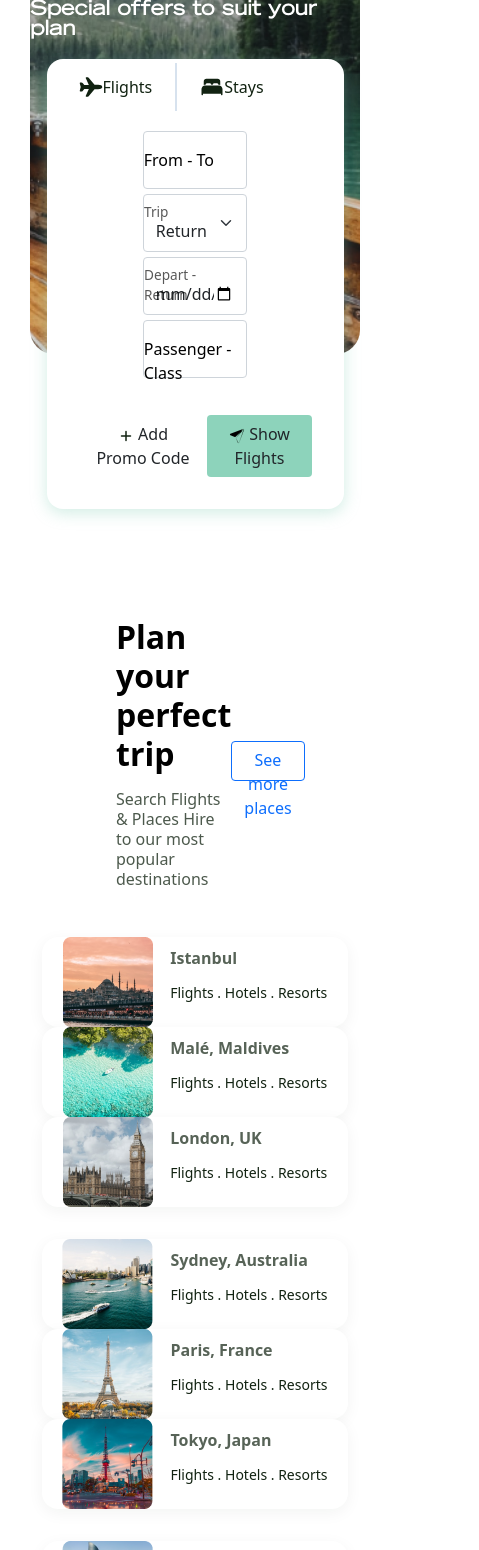
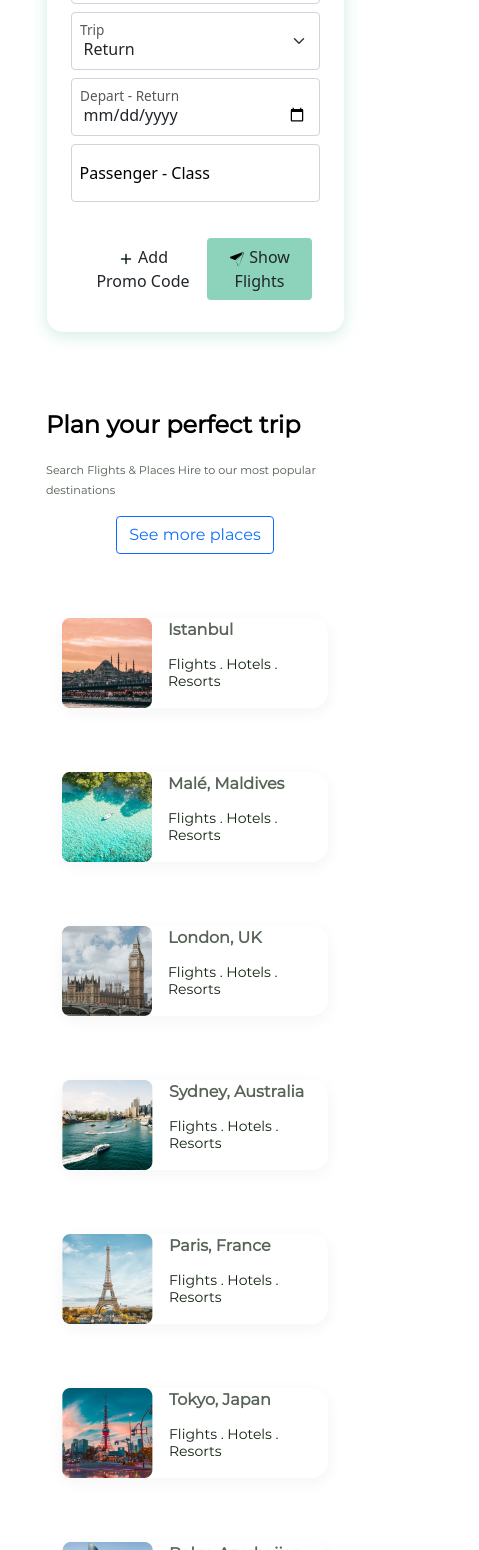
Before and after one commit to AboodW/Travel_LandingPage, a plain HTML site: page index.html in a window 390 px wide. Shown: the part 450-2000 px from the top of the page, 479 px wide, since content can reach past the window. Drawn offline with nearby package versions, Linux system fonts and the light colour scheme.

Commit message:
start responsive design

```diff
--- a/Css/style.css
+++ b/Css/style.css
@@ -14,9 +14,7 @@
     url("../assets/webfonts/Montserrat\ Regular.ttf") format("woff"),
     url("../assets/webfonts/Montserrat\ Regular.ttf") format("truetype");
 }
-/* body {
-  margin: 30px;
-} */
+
 /*  background-image: linear-gradient(to bottom, rgba(0, 0, 0, 0.5), rgba(0, 0, 0, 0));*/
 
 .title div.p {
@@ -42,24 +40,21 @@ header {
 }
 
 .text1 {
-  font-size: 45px;
+  font-size: 2.8125rem;
   font-weight: 700;
   font-family: "TradeGothic LT Extended", sans-serif;
 }
 .text2 {
-  font-size: 80px;
+  font-size: 5rem;
   font-weight: 700;
   font-family: "TradeGothic LT Extended", sans-serif;
 }
 .text3 {
-  font-size: 20px;
+  font-size: 1.25rem;
   font-weight: 600;
   font-family: "TradeGothic LT Extended", sans-serif;
 }
 
-/* .whitebar {
-  max-width: 89.275%;
-} */
 .barcon {
   position: absolute;
   width: 90%;
@@ -87,22 +82,13 @@ label {
   color: black;
 }
 
-/* .bar2 div {
-  max-width: 20.25rem;
-} */
-
-/* .fromfield,
-.datefield,
-.textfield {
-  max-width: 20.25rem;
-} */
-
 .showflights {
   background-color: #8dd3bb;
 }
 
 p.plantitle {
-  font-size: 32px;
+  font-family: "Montserrat Regular", sans-serif;
+  font-size: 2rem;
   line-height: 39px;
   font-weight: 600;
   color: #000000;
@@ -110,10 +96,14 @@ p.plantitle {
 
 p.plansmallparag {
   font-weight: 400;
-  font-size: 16px;
+  font-size: 1rem;
   line-height: 20px;
   color: #112211;
   opacity: 0.75;
+  font-family: "Montserrat Regular", sans-serif;
+}
+.seemorebutton {
+  font-family: "Montserrat Regular", sans-serif;
 }
 
 main {
@@ -122,50 +112,33 @@ main {
   margin-right: 30px;
 }
 
-.plan .container .row .col-md-4 {
+.plan .container .row {
+  margin-top: 32px;
+}
+
+.shadowplanimages {
   background: #ffffff;
-  /* Cards Shadow */
   box-shadow: 0px 4px 16px rgba(17, 34, 17, 0.05);
   border-radius: 16px;
-}
-
-.plan .container .row {
-  margin-top: 32px;
 }
 
 .Cityname {
   font-weight: 600;
   font-size: 16px;
   line-height: 20px;
-  /* identical to box height */
-
-  /* Blackish Green */
-
   color: #112211;
-
   opacity: 0.7;
+  font-family: "Montserrat Regular", sans-serif;
 }
 
 .fhr {
   font-weight: 500;
   font-size: 14px;
   line-height: 17px;
-  /* identical to box height */
-
-  /* Blackish Green */
-
   color: #112211;
+  font-family: "Montserrat Regular", sans-serif;
 }
 
-.seemorebutton {
-  width: 149px;
-  height: 40px;
-}
-
-.plan .titlebanner {
-  margin-right: 74px;
-  margin-left: 74px;
-}
 .conImages {
   margin-top: 80px;
 }
@@ -174,8 +147,6 @@ main {
 }
 
 .car1 {
-  /* position: absolute; */
-
   background: linear-gradient(to top, rgba(0, 0, 0, 0.6), rgba(0, 0, 0, 0)),
     url("../assets/Rectangle 40.png");
   background-repeat: no-repeat;
@@ -213,9 +184,7 @@ main {
   font-weight: 700;
   font-size: 40px;
   line-height: 51px;
-
   text-align: center;
-
   color: #ffffff;
 }
 
@@ -226,9 +195,6 @@ main {
   font-size: 16px;
   line-height: 20px;
   text-align: center;
-
-  /* Neutrals */
-
   color: #ffffff;
 }
 
@@ -251,11 +217,6 @@ main {
   font-family: "Montserrat Regular", sans-serif;
 }
 
-/* .rev .titlebanner {
-  margin-right: 74px;
-  margin-left: 74px;
-} */
-
 footer {
   margin-top: 20rem;
 }
@@ -264,7 +225,6 @@ footer {
   background: #8dd3bb;
   padding-top: 13.625rem;
   padding-bottom: 4rem;
-  /* box-sizing: border-box; */
 }
 
 .footerlogo {
@@ -273,9 +233,7 @@ footer {
 
 .firstbar {
   background: #cdeae1;
-  /* Cards Shadow */
   width: 80%;
-
   box-shadow: 0px 4px 16px rgba(17, 34, 17, 0.05);
   border-radius: 20px;
   padding: 0px 24px;
@@ -295,10 +253,6 @@ footer {
   font-weight: 700;
   font-size: 44px;
   line-height: 54px;
-  /* or 123% */
-
-  /* Blackish Green */
-
   color: #112211;
 }
 
@@ -306,11 +260,7 @@ footer {
   font-weight: 700;
   font-size: 20px;
   line-height: 25px;
-
-  /* Blackish Green */
-
   color: #112211;
-
   opacity: 0.8;
 }
 
@@ -319,12 +269,7 @@ footer {
   font-size: 16px;
   line-height: 20px;
   font-family: "Montserrat Regular";
-  /* identical to box height */
-
-  /* Blackish Green */
-
   color: #112211;
-
   opacity: 0.7;
   max-width: 37.0625rem;
 }
@@ -360,14 +305,23 @@ footer {
   }
   .navone .mainlogo {
   }
-  header {
+  /* header {
     background-position: 69%;
-  }
+  } */
   .bgimg {
     display: none;
   }
   .secondbar {
     grid-template-columns: 1;
+  }
+  .firstbar {
+    box-shadow: 0px 4px 16px rgba(17, 34, 17, 0.05);
+    border-radius: 20px;
+    position: static;
+    top: 0;
+    padding: 16px 32px;
+    gap: 32px;
+    isolation: isolate;
   }
 }
 
@@ -375,11 +329,78 @@ footer {
   .bar2 {
     flex-direction: column;
   }
-  .bar2 div {
+  /* .bar2 div {
     width: 50%;
     margin-bottom: 5px;
-  }
+  } */
   .bar3buttons {
     justify-content: center;
   }
 }
+
+@media only screen and ((min-width: 767px) and (max-width: 991px)) {
+  .barcon {
+    bottom: -40%;
+  }
+  main {
+    margin-top: 21.4375rem;
+  }
+}
+
+@media only screen and (max-width: 767px) {
+  header {
+    padding-bottom: 10rem;
+  }
+  p.plantitle {
+    font-size: 1.5rem;
+  }
+  p.plansmallparag {
+    font-size: 0.7rem;
+  }
+  .barcon {
+    bottom: -70%;
+  }
+
+  /* .seemorebutton {
+    font-size: 0.6rem;
+    width: 7rem;
+    height: 2rem;
+  } */
+
+  .text1 {
+    font-size: 2rem;
+  }
+
+  .text2 {
+    font-size: 3.5rem;
+  }
+
+  .text3 {
+    font-size: 1rem;
+  }
+
+  main {
+    margin-top: 24.4375rem;
+  }
+}
+
+/* Medium screens */
+
+@media (max-width: 500px) {
+  .barcon {
+    bottom: -80%;
+  }
+  .titlebanner {
+    flex-direction: column;
+  }
+
+  .text1 {
+    font-size: 1.5rem;
+  }
+  .text2 {
+    font-size: 2rem;
+  }
+  .text3 {
+    font-size: 1rem;
+  }
+}
--- a/index.html
+++ b/index.html
@@ -62,7 +62,7 @@
           </div>
 
           <div class="bar2 row align-items-center justify-content-between">
-            <div class="col-3 form-floating">
+            <div class="col-lg-3 form-floating px-1 my-1">
               <input
                 type="text"
                 class="form-control fromfield"
@@ -71,7 +71,7 @@
               />
               <label for="floatingInputGroup1">From - To</label>
             </div>
-            <div class="col-2 form-floating">
+            <div class="col-lg-3 form-floating px-1 my-1">
               <select class="form-select" id="floatingSelectGrid">
                 <option selected>Return</option>
                 <option value="1">One</option>
@@ -80,7 +80,7 @@
               </select>
               <label for="floatingSelectGrid">Trip</label>
             </div>
-            <div class="col-3 form-floating">
+            <div class="col-lg-3 form-floating px-1 my-1">
               <input
                 type="date"
                 class="form-control datefield"
@@ -89,7 +89,7 @@
               />
               <label for="floatingInputGroup1">Depart - Return</label>
             </div>
-            <div class="col-3 form-floating">
+            <div class="col-lg-3 form-floating px-1 my-1">
               <input
                 type="text"
                 class="form-control textfield"
@@ -118,7 +118,7 @@
     <!--!main section-->
     <main>
       <section class="">
-        <div class="container-fluid d-flex flex-column">
+        <div class="container-fluid d-flex flex-column align-items-center p-3">
           <!--! plan for perfect trip-->
           <div class="plan">
             <div
@@ -135,106 +135,95 @@
               </button>
             </div>
 
-            <div class="container">
-              <div class="row d-flex justify-content-between">
             <div
-                  class="col-md-4 col-sm-12 d-flex justify-content-around align-items-center"
+              class="container d-flex justify-content-center align-items-center"
             >
+              <div class="row">
+                <div class="col-lg-4 col-md-6 col-sm-12 my-3 p-3">
+                  <div class="shadowplanimages d-flex align-items-center">
                     <img src="assets/Rectangle 3.png" alt="Istanbul" />
 
-                  <div class="plantext">
+                    <div class="plantext ms-3">
                       <p class="Cityname">Istanbul</p>
                       <p class="fhr">Flights . Hotels . Resorts</p>
                     </div>
                   </div>
-                <div
-                  class="col-md-4 col-sm-12 d-flex justify-content-around align-items-center"
-                >
-                  <div class="">
+                </div>
+                <div class="col-lg-4 col-md-6 col-sm-12 my-3 p-3">
+                  <div class="shadowplanimages d-flex align-items-center">
                     <img src="assets/Rectangle 4.png" alt="Istanbul" />
-                  </div>
-                  <div class="plantext">
+
+                    <div class="plantext ms-3">
                       <p class="Cityname">Malé, Maldives</p>
                       <p class="fhr">Flights . Hotels . Resorts</p>
                     </div>
                   </div>
-                <div
-                  class="col-md-4 col-sm-12 d-flex justify-content-around align-items-center"
-                >
-                  <div class="">
+                </div>
+                <div class="col-lg-4 col-md-6 col-sm-12 my-3 p-3">
+                  <div class="shadowplanimages d-flex align-items-center">
                     <img src="assets/Rectangle 5.png" alt="Istanbul" />
-                  </div>
-                  <div class="plantext">
+
+                    <div class="plantext ms-3">
                       <p class="Cityname">London, UK</p>
                       <p class="fhr">Flights . Hotels . Resorts</p>
                     </div>
                   </div>
                 </div>
-              <div class="row d-flex justify-content-between">
-                <div
-                  class="col-md-4 col-sm-12 d-flex justify-content-around align-items-center"
-                >
-                  <div class="">
+                <div class="col-lg-4 col-md-6 col-sm-12 my-3 p-3">
+                  <div class="shadowplanimages d-flex align-items-center">
                     <img src="assets/Rectangle 6.png" alt="Istanbul" />
-                  </div>
-                  <div class="plantext">
+
+                    <div class="plantext ms-3">
                       <p class="Cityname">Sydney, Australia</p>
                       <p class="fhr">Flights . Hotels . Resorts</p>
                     </div>
                   </div>
-                <div
-                  class="col-md-4 col-sm-12 d-flex justify-content-around align-items-center"
-                >
-                  <div class="">
+                </div>
+                <div class="col-lg-4 col-md-6 col-sm-12 my-3 p-3">
+                  <div class="shadowplanimages d-flex align-items-center">
                     <img src="assets/Rectangle 7.png" alt="Istanbul" />
-                  </div>
-                  <div class="plantext">
+
+                    <div class="plantext ms-3">
                       <p class="Cityname">Paris, France</p>
                       <p class="fhr">Flights . Hotels . Resorts</p>
                     </div>
                   </div>
-                <div
-                  class="col-md-4 col-sm-12 d-flex justify-content-around align-items-center"
-                >
-                  <div class="">
+                </div>
+                <div class="col-lg-4 col-md-6 col-sm-12 my-3 p-3">
+                  <div class="shadowplanimages d-flex align-items-center">
                     <img src="assets/Rectangle 8.png" alt="Istanbul" />
-                  </div>
-                  <div class="plantext">
+
+                    <div class="plantext ms-3">
                       <p class="Cityname">Tokyo, Japan</p>
                       <p class="fhr">Flights . Hotels . Resorts</p>
                     </div>
                   </div>
                 </div>
-              <div class="row d-flex justify-content-between">
-                <div
-                  class="col-md-4 col-sm-12 d-flex justify-content-around align-items-center"
-                >
-                  <div class="">
+                <div class="col-lg-4 col-md-6 col-sm-12 my-3 p-3">
+                  <div class="shadowplanimages d-flex align-items-center">
                     <img src="assets/Rectangle 9.png" alt="Istanbul" />
-                  </div>
-                  <div class="plantext">
+
+                    <div class="plantext ms-3">
                       <p class="Cityname">Baku, Azerbaijan</p>
                       <p class="fhr">Flights . Hotels . Resorts</p>
                     </div>
                   </div>
-                <div
-                  class="col-md-4 col-sm-12 mt-md-0 d-flex justify-content-around align-items-center"
-                >
-                  <div class="">
+                </div>
+                <div class="col-lg-4 col-md-6 col-sm-12 my-3 p-3">
+                  <div class="shadowplanimages d-flex align-items-center">
                     <img src="assets/Rectangle 10.png" alt="Istanbul" />
-                  </div>
-                  <div class="plantext">
+
+                    <div class="plantext ms-3">
                       <p class="Cityname">New York, US</p>
                       <p class="fhr">Flights . Hotels . Resorts</p>
                     </div>
                   </div>
-                <div
-                  class="col-md-4 col-sm-12 d-flex justify-content-around align-items-center"
-                >
-                  <div class="">
+                </div>
+                <div class="col-lg-4 col-md-6 col-sm-12 my-3 p-3">
+                  <div class="shadowplanimages d-flex align-items-center">
                     <img src="assets/Rectangle 11.png" alt="Istanbul" />
-                  </div>
-                  <div class="plantext">
+
+                    <div class="plantext ms-3">
                       <p class="Cityname">Dubai, UAE</p>
                       <p class="fhr">Flights . Hotels . Resorts</p>
                     </div>
@@ -242,7 +231,8 @@
                 </div>
               </div>
             </div>
-          <div class="container">
+          </div>
+          <!-- <div class="container">
             <div class="row conImages justify-content-between">
               <div
                 class="car1 col-md-6 absdiv d-flex flex-column justify-content-between align-items-center"
@@ -276,10 +266,10 @@
                 </div>
               </div>
             </div>
-          </div>
+          </div> -->
         </div>
       </section>
-      <section class="container-fluid">
+      <!-- <section class="container-fluid">
         <div class="container-fluid Reviews">
           <div class="rev">
             <div
@@ -415,11 +405,11 @@
             </div>
           </div>
         </div>
-      </section>
+      </section> -->
     </main>
 
     <!--!footer-->
-    <footer>
+    <!-- <footer>
       <div
         class="container-fluid d-flex justify-content-center position-relative p-0"
       >
@@ -517,7 +507,7 @@
           </div>
         </div>
       </div>
-    </footer>
+    </footer> -->
 
     <script src="bootstrap.bundle.min.js"></script>
   </body>
```
Lines whose indentation alone changed are shown as unchanged.
